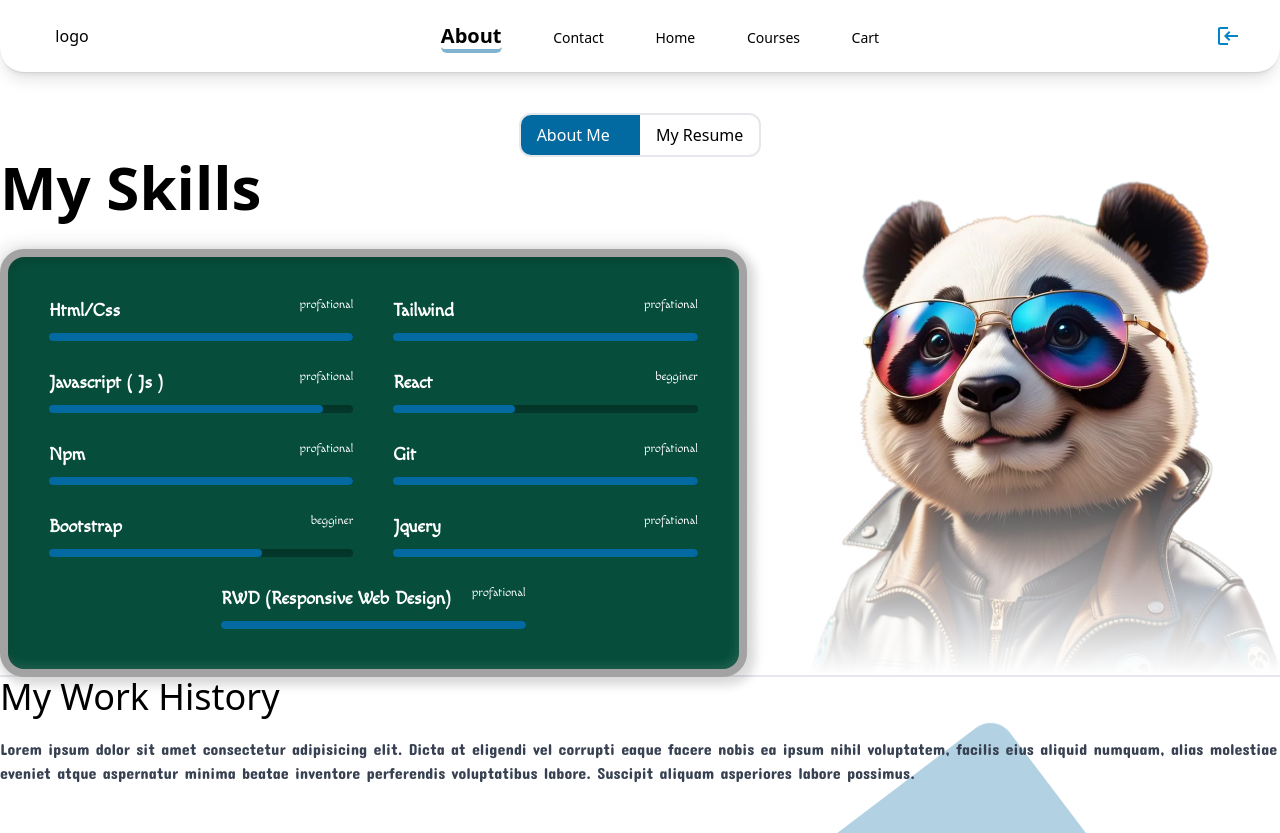
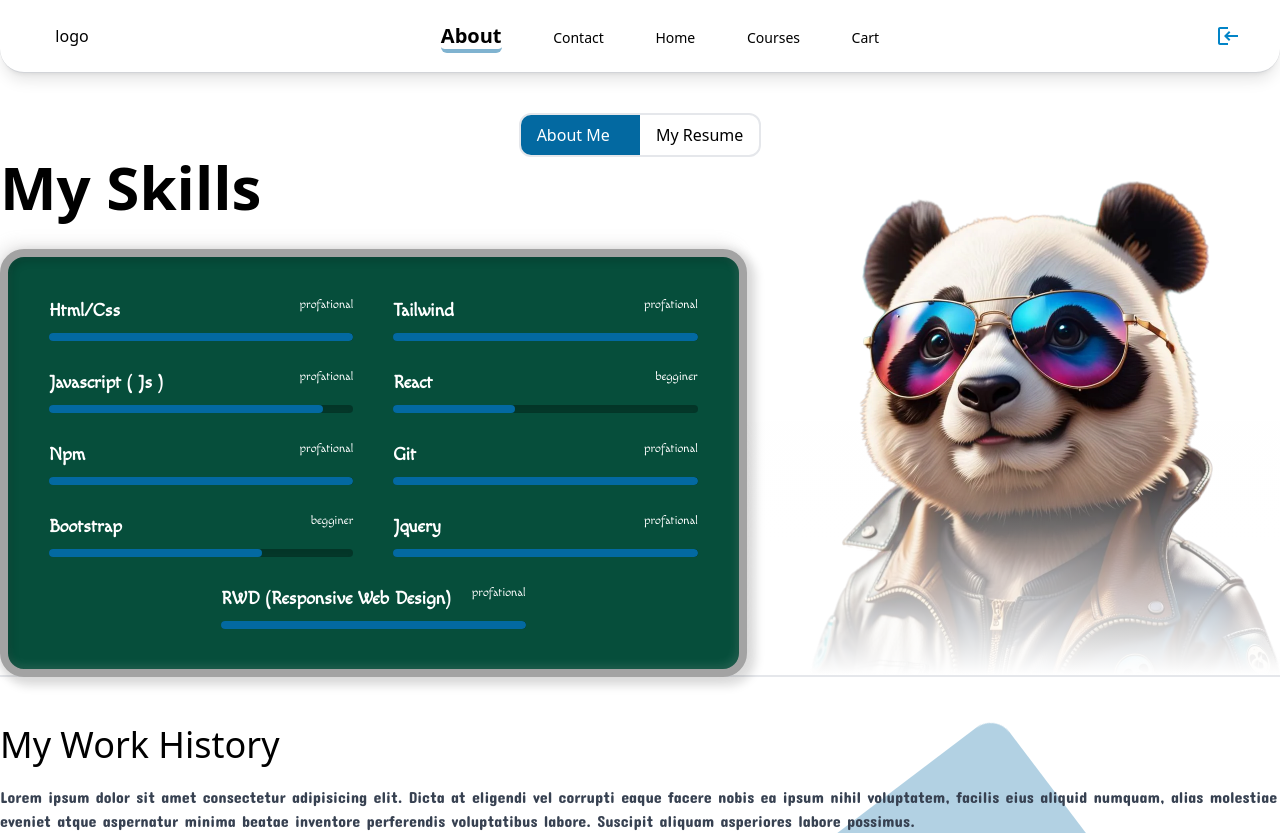
Before and after one commit to pandaCode082/personal-website-front-end-developer-, a React (Create React App) app: page /about/resume in a window 1280 px wide. Before the commit the page ends 800 px from the top, so only its background shows below. Built offline with nearby package versions, Linux system fonts and the light colour scheme.

Commit message:
fix Resume.js styles

```diff
--- a/src/components/pages/About/Resume/Resume.js
+++ b/src/components/pages/About/Resume/Resume.js
@@ -21,7 +21,7 @@ export default function Resume() {
 
 
             </div>
-            <article>
+            <article className='mt-12'>
                 <h2 className='text-4xl capitalize font-medium w-full mb-5'>My work history</h2>
                 <p className='font-ConcertOneRegular text-gray-700'>Lorem ipsum dolor sit amet consectetur adipisicing elit. Dicta at eligendi vel corrupti eaque facere nobis ea ipsum nihil voluptatem, facilis eius aliquid numquam, alias molestiae eveniet atque aspernatur minima beatae inventore perferendis voluptatibus labore. Suscipit aliquam asperiores labore possimus.</p>
             </article>
--- a/src/css/style.css
+++ b/src/css/style.css
@@ -674,7 +674,10 @@ video {
 }
 
 .bordshadow {
-  box-shadow: inset 2px 3px 10px #0003, inset -2px -3px 10px #fff2, 5px 5px 10px 4px #0002, -5px -5px 15px rgba(150, 147, 147, 0.2);
+  box-shadow: inset 2px 3px 10px #0003,
+            inset -2px -3px 10px #fff2,
+            5px 5px 10px 4px #0002,
+            -5px -5px 15px #96939333;
 }
 
 @keyframes bgElem {
@@ -811,6 +814,10 @@ video {
   margin-top: 2rem;
 }
 
+.mt-12 {
+  margin-top: 3rem;
+}
+
 .line-clamp-1 {
   overflow: hidden;
   display: -webkit-box;
@@ -996,6 +1003,16 @@ video {
 
 .-translate-y-1 {
   --tw-translate-y: -0.25rem;
+  transform: translate(var(--tw-translate-x), var(--tw-translate-y)) rotate(var(--tw-rotate)) skewX(var(--tw-skew-x)) skewY(var(--tw-skew-y)) scaleX(var(--tw-scale-x)) scaleY(var(--tw-scale-y));
+}
+
+.translate-y-full {
+  --tw-translate-y: 100%;
+  transform: translate(var(--tw-translate-x), var(--tw-translate-y)) rotate(var(--tw-rotate)) skewX(var(--tw-skew-x)) skewY(var(--tw-skew-y)) scaleX(var(--tw-scale-x)) scaleY(var(--tw-scale-y));
+}
+
+.-translate-y-full {
+  --tw-translate-y: -100%;
   transform: translate(var(--tw-translate-x), var(--tw-translate-y)) rotate(var(--tw-rotate)) skewX(var(--tw-skew-x)) skewY(var(--tw-skew-y)) scaleX(var(--tw-scale-x)) scaleY(var(--tw-scale-y));
 }
 
```
